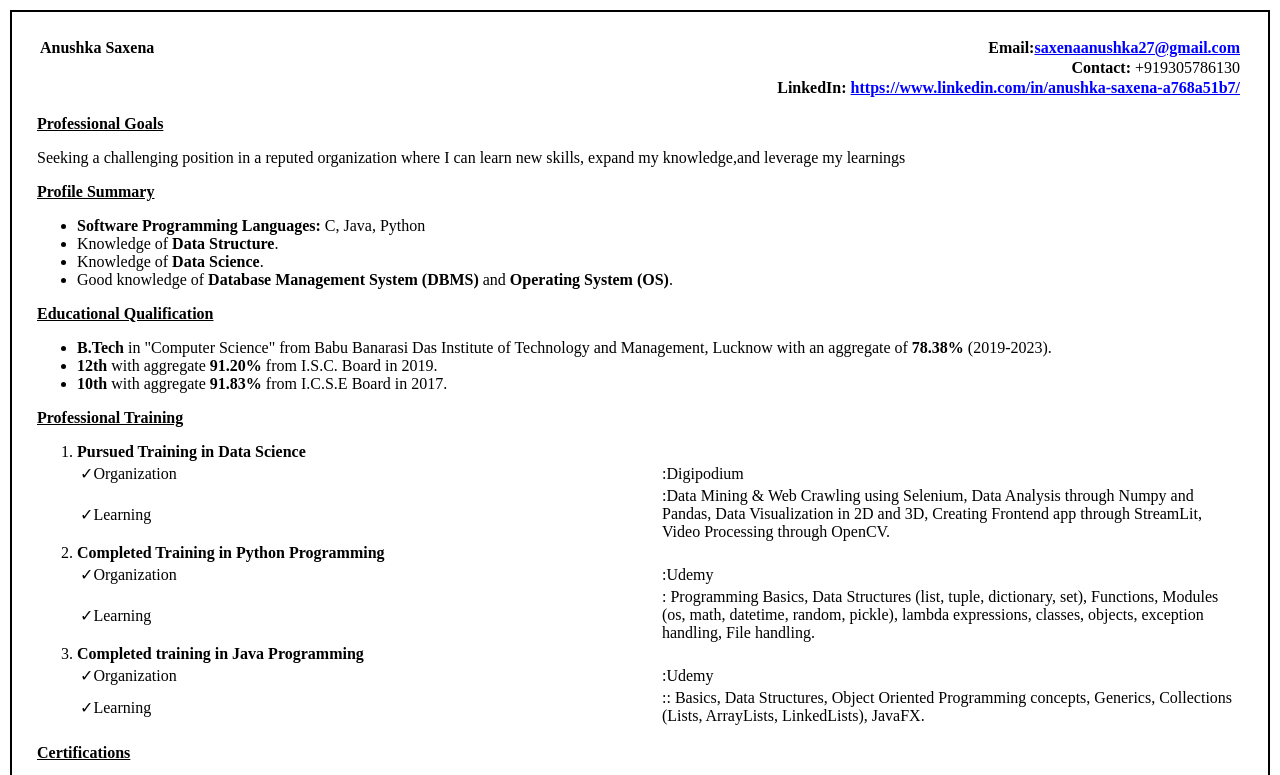
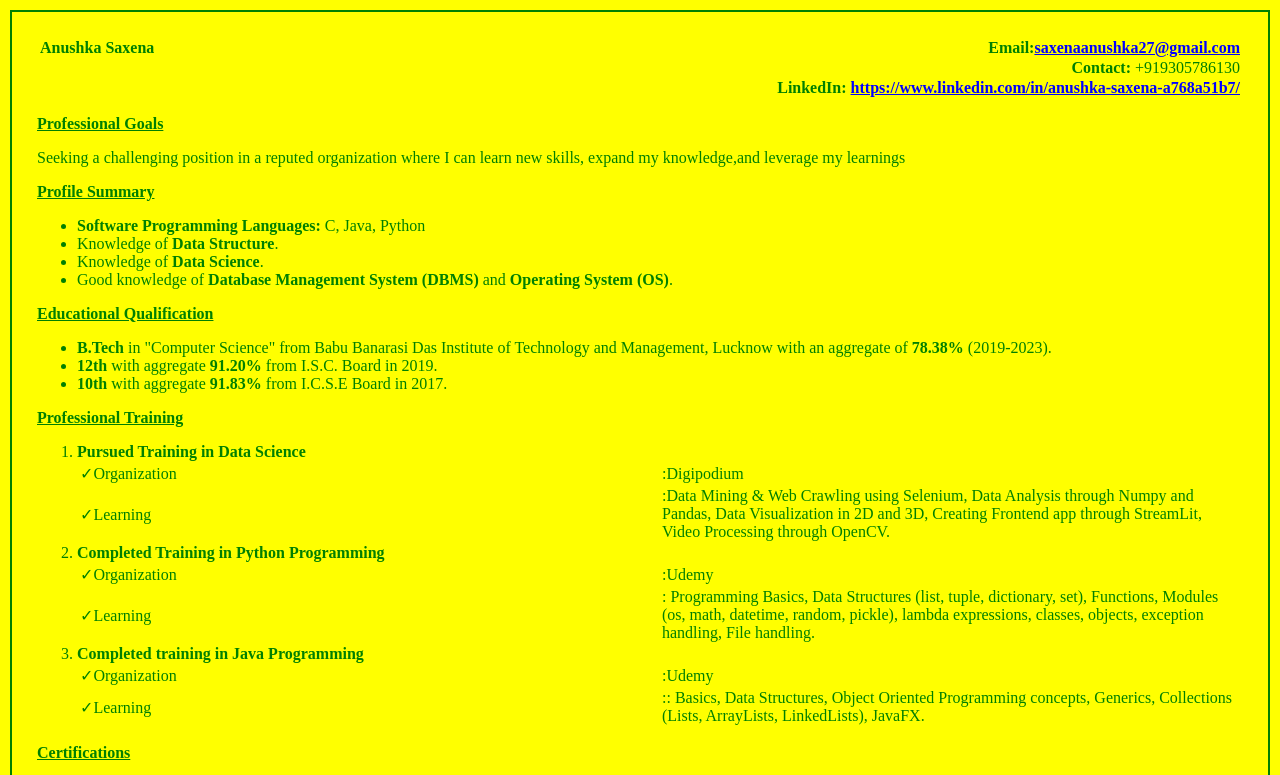
Before and after one commit to anushkasaxena27/portfolio, a plain HTML site: page index.html in a window 1280 px wide. Shown: the top 775 px of the page. Drawn offline with Linux system fonts and the light colour scheme.

Commit message:
modified for f2

```diff
--- a/style.css
+++ b/style.css
@@ -1,7 +1,7 @@
 
 body{
-    background-color: white;
-    color: black;
+    background-color: yellow;
+    color: green;
     border-style: solid;
     border-width: 2px;
     margin: 10px;
```
